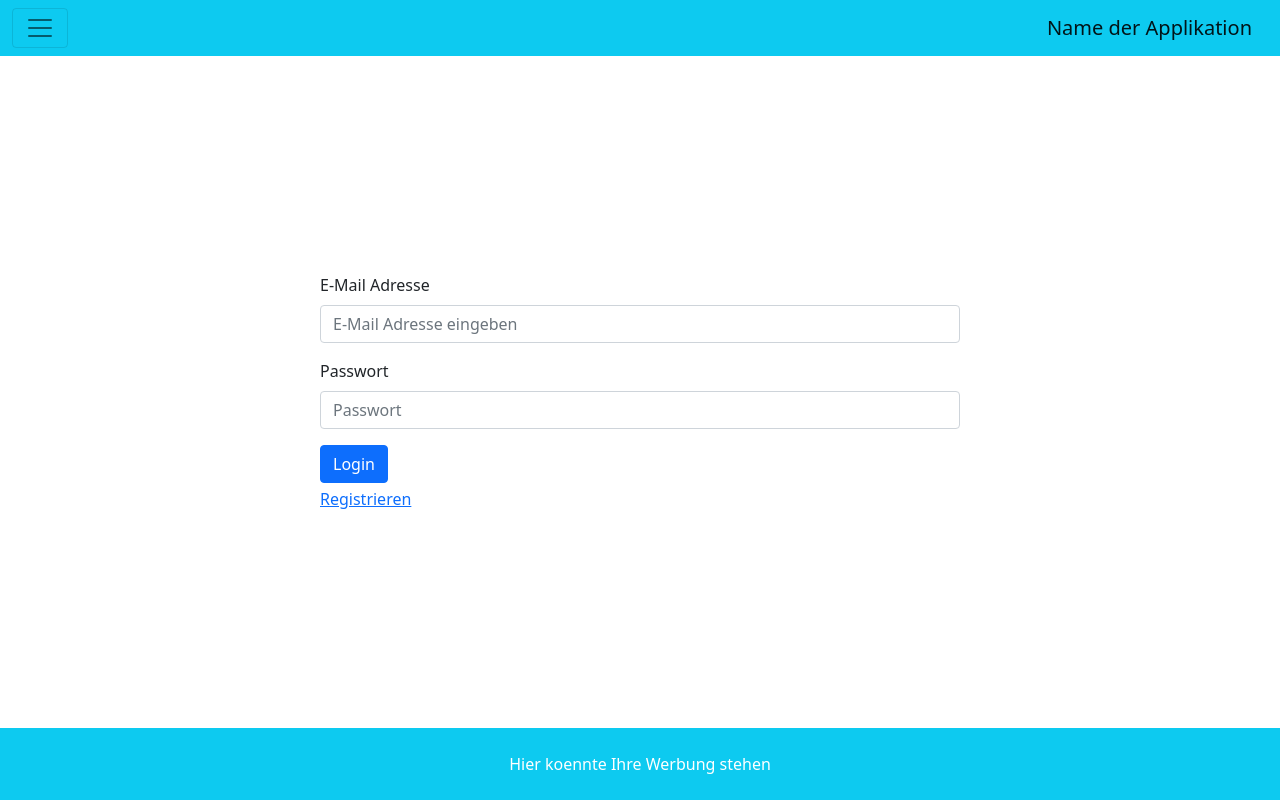
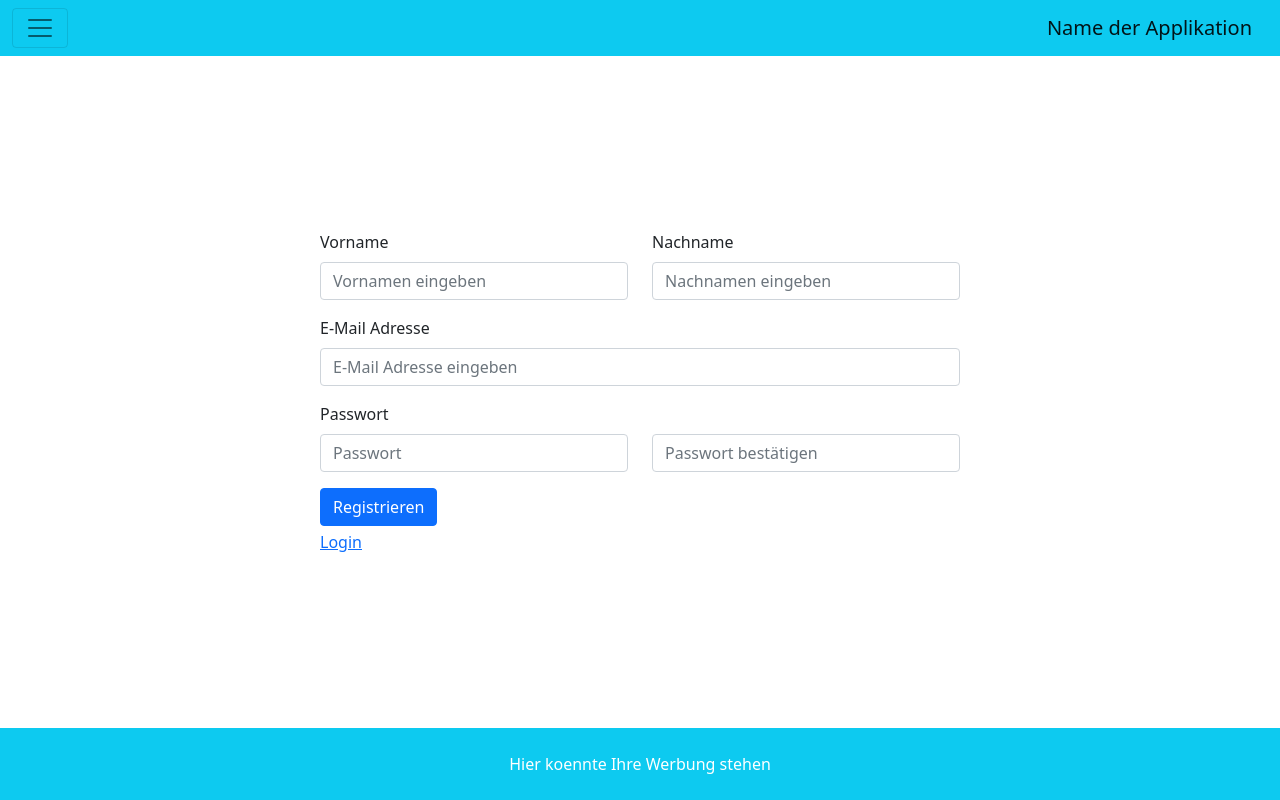
Before and after one commit to catirony/verteilte_systeme, a React (Create React App) app in the folder Frontend/react-ui/: page / in a window 1280 px wide. Built offline with nearby package versions, Linux system fonts and the light colour scheme.

Commit message:
first router links

```diff
--- a/Frontend/react-ui/src/components/core/Navigation.jsx
+++ b/Frontend/react-ui/src/components/core/Navigation.jsx
@@ -24,7 +24,7 @@ function Navigation() {
                 Statistiken
               </Nav.Link>
               <Nav.Link className="nav-link" to="/administration">
-                Familie verwalten
+                Gruppen verwalten
               </Nav.Link>
 
               <NavDropdown title="Termine" id="offcanvasNavbarDropdown">
--- a/Frontend/react-ui/src/components/forms/LoginForm.jsx
+++ b/Frontend/react-ui/src/components/forms/LoginForm.jsx
@@ -1,9 +1,17 @@
 import React from "react";
 import { Form, FormControl, Button, Row, Col, Breadcrumb } from "react-bootstrap";
+import { useParams, Link } from "react-router-dom";
+import { useEffect } from "react";
 
 function LoginForm() {
+  let { postSlug } = useParams();
+
+  useEffect(() => {
+    // Fetch post using the postSlug
+  }, [postSlug]);
+
   return (
-    <Form className="w-50 position-absolute top-50 start-50 translate-middle">
+    <Form className="login w-50 position-absolute top-50 start-50 translate-middle">
       <Form.Group className="mb-3" controlId="formBasicEmail">
         <Form.Label>E-Mail Adresse</Form.Label>
         <Form.Control type="email" placeholder="E-Mail Adresse eingeben" />
@@ -19,7 +27,9 @@ function LoginForm() {
       </Button>
 
       <Breadcrumb>
-        <Breadcrumb.Item href="#">Registrieren</Breadcrumb.Item>
+        <Breadcrumb.Item>
+          <Link to="/">Registrieren</Link>
+        </Breadcrumb.Item>
       </Breadcrumb>
     </Form>
   );
--- a/Frontend/react-ui/src/components/forms/RegistrationFrom.jsx
+++ b/Frontend/react-ui/src/components/forms/SignupForm.jsx
@@ -1,9 +1,18 @@
 import React from "react";
 import { Form, FormControl, Button, Row, Col, Breadcrumb } from "react-bootstrap";
+import { useParams, Link } from "react-router-dom";
+import { useEffect } from "react";
+import { NavLink } from "react-bootstrap";
 
-function RegistrationForm() {
+function SignupForm() {
+  let { postSlug } = useParams();
+
+  useEffect(() => {
+    // Fetch post using the postSlug
+  }, [postSlug]);
+
   return (
-    <Form className="w-50 position-absolute top-50 start-50 translate-middle">
+    <Form className="signup w-50 position-absolute top-50 start-50 translate-middle">
       <Row>
         <Col>
           <Form.Group className="mb-3" controlId="formBasicEmail">
@@ -34,7 +43,8 @@ function RegistrationForm() {
           </Form.Group>
         </Col>
         <Col>
-          <Form.Group className="pt-4" controlId="formBasicPassword">
+          <Form.Group className="py-2" controlId="formBasicPassword">
+            <Form.Label></Form.Label>
             <Form.Control type="password" placeholder="Passwort bestätigen" />
           </Form.Group>
         </Col>
@@ -45,10 +55,12 @@ function RegistrationForm() {
       </Button>
 
       <Breadcrumb>
-        <Breadcrumb.Item href="#">Login</Breadcrumb.Item>
+        <Breadcrumb.Item>
+          <Link to="/login">Login</Link>
+        </Breadcrumb.Item>
       </Breadcrumb>
     </Form>
   );
 }
 
-export default RegistrationForm;
+export default SignupForm;
--- a/Frontend/react-ui/src/components/index.js
+++ b/Frontend/react-ui/src/components/index.js
@@ -1,4 +1,4 @@
 export { default as Navigation } from "./core/Navigation";
 export { default as Footer } from "./core/Footer";
-export { default as RegistrationForm } from "./forms/RegistrationFrom";
+export { default as SignupForm } from "./forms/SignupForm";
 export { default as LoginForm } from "./forms/LoginForm";
--- a/Frontend/react-ui/src/index.js
+++ b/Frontend/react-ui/src/index.js
@@ -1,16 +1,18 @@
 import React from "react";
 import ReactDOM from "react-dom";
 import "./index.css";
-import App from "./App";
 import reportWebVitals from "./reportWebVitals";
 import "bootstrap/dist/css/bootstrap.min.css";
 import { BrowserRouter as Router, Route, Routes } from "react-router-dom";
-import { Navigation, Footer, RegistrationForm, LoginForm } from "./components";
+import { Navigation, Footer, SignupForm, LoginForm } from "./components";
 
 ReactDOM.render(
   <Router>
     <Navigation />
-    <LoginForm />
+    <Routes>
+      <Route path="/" element={<SignupForm />} />
+      <Route path="/login" element={<LoginForm />} />
+    </Routes>
     <Footer />
   </Router>,
   document.getElementById("root")
```
Also changed, not shown: Frontend/react-ui/src/components/calendar/AllEventsView.jsx (added), Frontend/react-ui/src/components/calendar/DayView.jsx (added), Frontend/react-ui/src/components/calendar/MonthView.jsx (added), Frontend/react-ui/src/components/calendar/WeekView.jsx (added).
